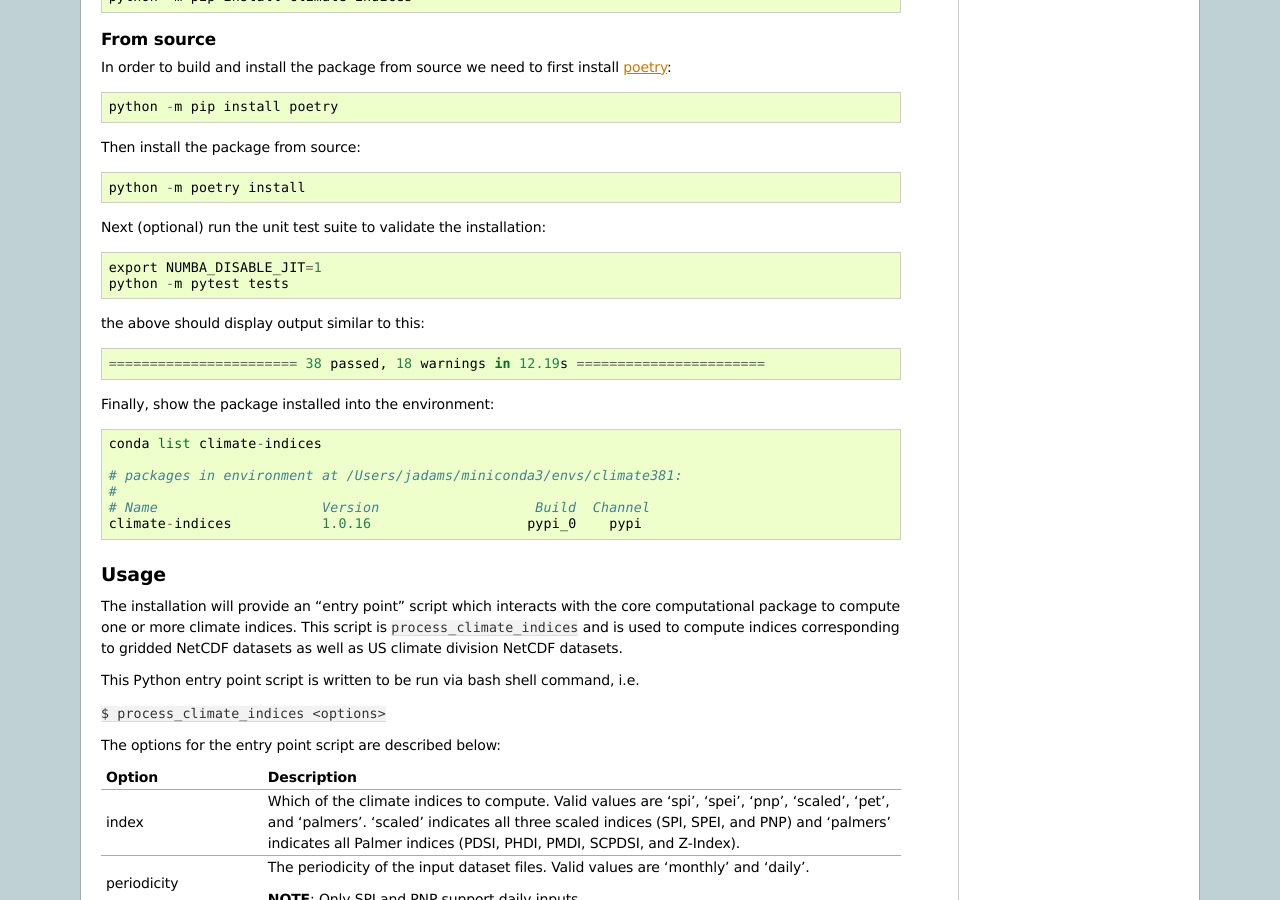
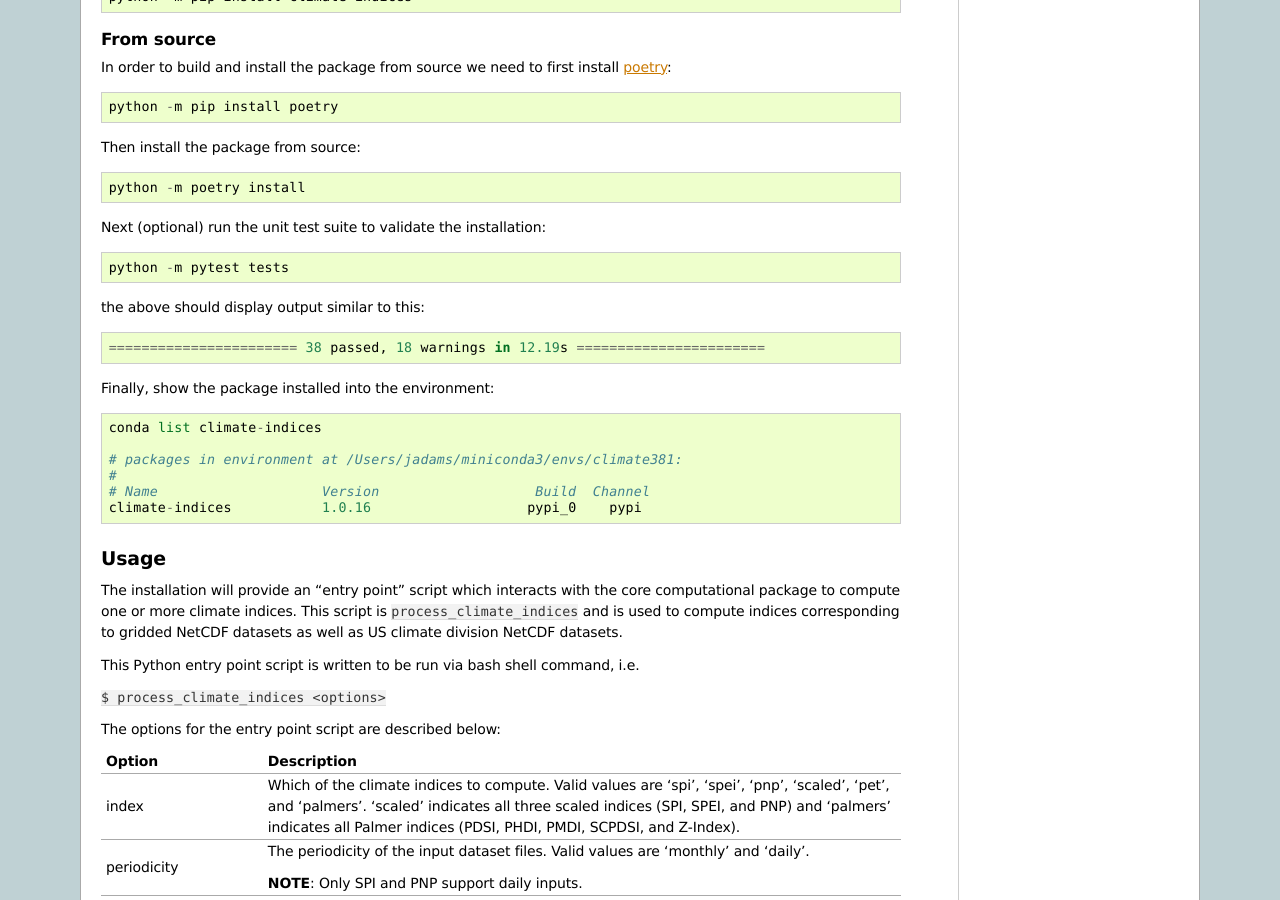
Before and after one commit to monocongo/climate_indices, a Sphinx documentation site: the page built from docs/index.rst, in a window 1280 px wide and 900 px high, scrolled down 1203 px. Built offline with Sphinx 7.4.7, drawn with Linux system fonts in a browser that asks for light colours.

Commit message:
[522] removed numba, cleanups and formatting

```diff
--- a/docs/index.rst
+++ b/docs/index.rst
@@ -109,7 +109,6 @@ Then install the package from source::
 
 Next (optional) run the unit test suite to validate the installation::
 
-    export NUMBA_DISABLE_JIT=1
     python -m pytest tests
 
 the above should display output similar to this::
```
